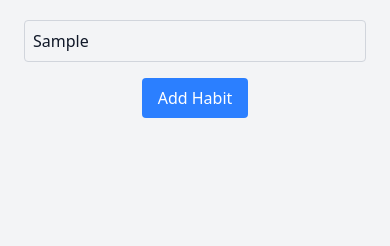
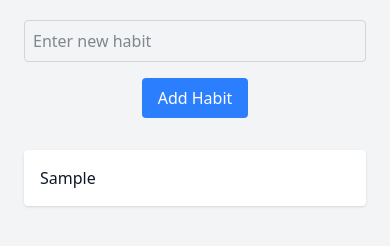
Before and after one commit to ash0545/habit-tracker, a website: page src/index.html in a window 390 px wide. Both pictures are taken after typing "Sample" into the empty fields and a click on the button "Add Habit". Shown: the part 64-310 px from the top of the page. Drawn offline with Linux system fonts and the light colour scheme.

Commit message:
feat: add add, list habits functionality
- Implement basic responsive UI for listing habits
- Fix incorrect configuration of tailwindcss cli

```diff
--- a/src/index.html
+++ b/src/index.html
@@ -27,7 +27,14 @@
         </button>
       </div>
       <!-- List of Habits -->
-      <div id="habit-list"></div>
+      <div
+        id="habit-list"
+        class="mt-8 grid grid-cols-1 sm:grid-cols-2 lg:grid-cols-3 gap-4"
+      >
+    <div>Hello</div>
+    <div>Hello</div>
+    <div>Hello</div>
+    <div>Hello</div>
     </div>
   </body>
 </html>
--- a/src/script.js
+++ b/src/script.js
@@ -0,0 +1,32 @@
+document.addEventListener("DOMContentLoaded", () => {
+  console.log("DOM and Habit Tracker loaded!");
+
+  // selecting relevant elements
+  const habitInput = document.getElementById("habit-input");
+  const addHabitButton = document.getElementById("add-habit-btn");
+  const habitList = document.getElementById("habit-list");
+
+  const habits = [];
+
+  // render habits list
+  function renderHabits() {
+    habitList.innerHTML = ""; // clear current list
+    habits.forEach((habit) => {
+      const habitCard = document.createElement("div");
+      habitCard.className =
+        "bg-white dark:bg-gray-800 p-4 rounded shadow flex justify-between items-center";
+      habitCard.innerHTML = `<span>${habit}</span>`;
+      habitList.appendChild(habitCard);
+    });
+  }
+
+  // handle add habit button
+  addHabitButton.addEventListener("click", () => {
+    const habitName = habitInput.value.trim();
+    if (habitName !== "") {
+      habits.push(habitName);
+      habitInput.value = "";
+      renderHabits();
+    }
+  });
+});
--- a/tailwind.config.js
+++ b/tailwind.config.js
@@ -0,0 +1,4 @@
+/** @type {import('tailwindcss').Config} */
+module.exports = {
+  content: ["./src/**/*.{html,js}"],
+};
```
Also changed, not shown: src/output.css.
